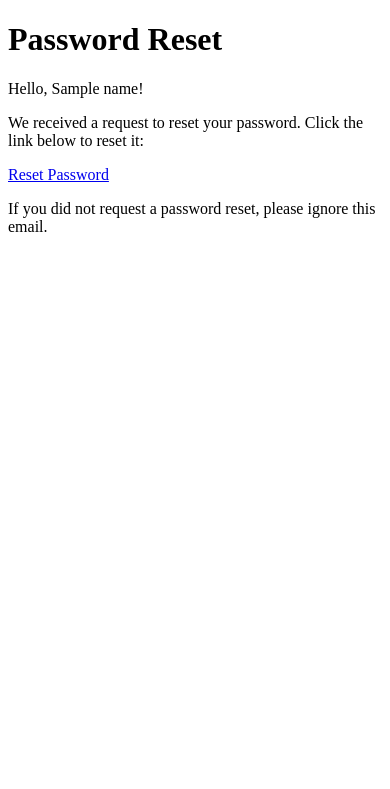
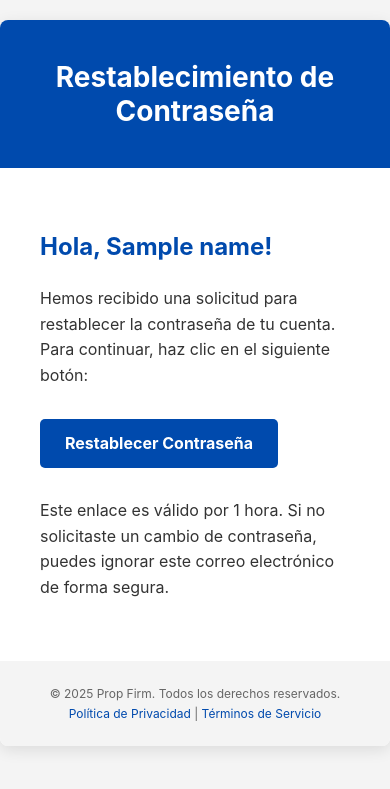
Before and after one commit to EliteCodeDev/propfirmback, a Node project: template src/templates/reset-password.hbs in a window 390 px wide. Shown: the top 789 px of the page. Run offline with Node 20 templates, Linux system fonts and the light colour scheme; the template is opened without the code that fills it: most values are stand-ins (such as "Sample title", 1, 10 or a date in 2020).

Commit message:
This commit includes several improvements and a critical bug fix.
Key changes:

1.  **Fix (auth):** Resolved a login issue where users would receive an "Invalid credentials" error. The query in `auth.service.ts` was modified to use `createQueryBuilder` to ensure the `passwordHash` is always selected, even when fetching relations.

2.  **Feat (auth):** Refactored the password reset functionality for improved security and maintainability.
    - A new `PasswordReset` entity was created to store reset tokens in a separate table, rather than on the user account.
    - The `AuthService` was updated to handle the new token generation (using UUIDs), storage, and validation logic.
    - A new endpoint `POST /auth/reset-password/confirm` was added to the `AuthController`.
    - The redundant `resetPasswordToken` field was removed from the `UserAccount` entity and all related code.

3.  **Feat (email):** Enhanced the experience for your users by replacing the basic HTML email templates for welcome messages and password resets with modern, responsive designs.

4.  **Chore (test):** Addressed several issues in the end-to-end test environment.
    - Corrected Jest configuration in `test/jest-e2e.json` to handle module path aliases.
    - Created a `.env.test` file to provide the necessary environment variables for testing.
    - Updated the application and test scripts to use the test environment configuration, resolving configuration validation errors.

```diff
--- a/package.json
+++ b/package.json
@@ -17,7 +17,7 @@
     "test:watch": "jest --watch",
     "test:cov": "jest --coverage",
     "test:debug": "node --inspect-brk -r tsconfig-paths/register -r ts-node/register node_modules/.bin/jest --runInBand",
-    "test:e2e": "jest --config ./test/jest-e2e.json"
+    "test:e2e": "NODE_ENV=test jest --config ./test/jest-e2e.json"
   },
   "dependencies": {
     "@nestjs/axios": "^4.0.1",
@@ -32,6 +32,7 @@
     "@nestjs/swagger": "^7.4.2",
     "@nestjs/throttler": "^6.4.0",
     "@nestjs/typeorm": "^10.0.2",
+    "@types/uuid": "^10.0.0",
     "axios": "^1.11.0",
     "bcrypt": "^6.0.0",
     "bcryptjs": "^3.0.2",
@@ -48,7 +49,8 @@
     "reflect-metadata": "^0.2.0",
     "rxjs": "^7.8.1",
     "swagger-ui-express": "^5.0.1",
-    "typeorm": "^0.3.25"
+    "typeorm": "^0.3.25",
+    "uuid": "^11.1.0"
   },
   "devDependencies": {
     "@eslint/js": "^9.32.0",
--- a/src/app.module.ts
+++ b/src/app.module.ts
@@ -45,7 +45,7 @@ import { ContextsModule } from './common/lib/buffer.module';
     ConfigModule.forRoot({
       isGlobal: true,
       validationSchema,
-      envFilePath: '.env',
+      envFilePath: process.env.NODE_ENV === 'test' ? '.env.test' : '.env',
       cache: true,
     }),
     // cargar namespaces de config
--- a/src/modules/auth/auth.module.ts
+++ b/src/modules/auth/auth.module.ts
@@ -10,10 +10,11 @@ import { JwtStrategy } from './strategies/jwt.strategy';
 import { UserAccount } from '../users/entities/user-account.entity';
 import { MailerModule } from '../mailer/mailer.module';
 import { jwtConfig } from '../../config';
+import { PasswordReset } from './entities/password-reset.entity';
 
 @Module({
   imports: [
-    TypeOrmModule.forFeature([UserAccount]), // sólo UserAccount
+    TypeOrmModule.forFeature([UserAccount, PasswordReset]),
     ConfigModule,
     JwtModule.registerAsync(jwtConfig),
     MailerModule,
--- a/src/modules/users/entities/user-account.entity.ts
+++ b/src/modules/users/entities/user-account.entity.ts
@@ -39,10 +39,6 @@ export class UserAccount {
 
   @Column({ length: 100, nullable: true })
   lastName?: string;
-
-  @Column({ length: 255, nullable: true })
-  @Exclude()
-  resetPasswordToken?: string;
 
   @Column({ length: 255, nullable: true })
   @Exclude()
--- a/src/modules/users/users.service.ts
+++ b/src/modules/users/users.service.ts
@@ -124,10 +124,6 @@ export class UsersService {
     return this.userRepository.save(user);
   }
 
-  async updateResetToken(id: string, resetToken: string): Promise<void> {
-    await this.userRepository.update(id, { resetPasswordToken: resetToken });
-  }
-
   async remove(id: string): Promise<void> {
     const user = await this.findById(id);
     await this.userRepository.remove(user);
--- a/src/templates/reset-password.hbs
+++ b/src/templates/reset-password.hbs
@@ -1,13 +1,89 @@
 <!DOCTYPE html>
-<html>
+<html lang="es">
 <head>
-  <title>Password Reset</title>
+    <meta charset="UTF-8">
+    <meta name="viewport" content="width=device-width, initial-scale=1.0">
+    <title>Restablecimiento de Contraseña</title>
+    <style>
+        body {
+            font-family: -apple-system, BlinkMacSystemFont, 'Segoe UI', Roboto, Helvetica, Arial, sans-serif;
+            margin: 0;
+            padding: 0;
+            background-color: #f4f4f4;
+        }
+        .container {
+            max-width: 600px;
+            margin: 20px auto;
+            background-color: #ffffff;
+            border-radius: 8px;
+            overflow: hidden;
+            box-shadow: 0 4px 15px rgba(0,0,0,0.1);
+        }
+        .header {
+            background-color: #004aad;
+            color: #ffffff;
+            padding: 40px;
+            text-align: center;
+        }
+        .header h1 {
+            margin: 0;
+            font-size: 28px;
+        }
+        .content {
+            padding: 40px;
+            line-height: 1.6;
+            color: #333333;
+        }
+        .content h2 {
+            color: #004aad;
+        }
+        .content p {
+            margin-bottom: 20px;
+        }
+        .button {
+            display: inline-block;
+            background-color: #004aad;
+            color: #ffffff;
+            padding: 12px 25px;
+            border-radius: 5px;
+            text-decoration: none;
+            font-weight: bold;
+            margin-top: 10px;
+        }
+        .footer {
+            background-color: #f4f4f4;
+            padding: 20px;
+            text-align: center;
+            font-size: 12px;
+            color: #666666;
+        }
+        .footer p {
+            margin: 5px 0;
+        }
+        .footer a {
+            color: #004aad;
+            text-decoration: none;
+        }
+    </style>
 </head>
 <body>
-  <h1>Password Reset</h1>
-  <p>Hello, {{name}}!</p>
-  <p>We received a request to reset your password. Click the link below to reset it:</p>
-  <a href="{{link}}">Reset Password</a>
-  <p>If you did not request a password reset, please ignore this email.</p>
+    <div class="container">
+        <div class="header">
+            <h1>Restablecimiento de Contraseña</h1>
+        </div>
+        <div class="content">
+            <h2>Hola, {{name}}!</h2>
+            <p>Hemos recibido una solicitud para restablecer la contraseña de tu cuenta. Para continuar, haz clic en el siguiente botón:</p>
+            <a href="{{link}}" class="button">Restablecer Contraseña</a>
+            <p style="margin-top: 30px;">Este enlace es válido por 1 hora. Si no solicitaste un cambio de contraseña, puedes ignorar este correo electrónico de forma segura.</p>
+        </div>
+        <div class="footer">
+            <p>&copy; 2025 Prop Firm. Todos los derechos reservados.</p>
+            <p>
+                <a href="#">Política de Privacidad</a> |
+                <a href="#">Términos de Servicio</a>
+            </p>
+        </div>
+    </div>
 </body>
 </html>
```
Also changed, not shown: src/modules/auth/auth.controller.ts (+9 -1 lines), src/modules/auth/auth.service.ts (+53 -15 lines), src/modules/auth/dto/confirm-password-reset.dto.ts (added, +11 -0 lines), src/modules/auth/entities/password-reset.entity.ts (added, +34 -0 lines), src/templates/welcome.hbs (+81 -4 lines), test/jest-e2e.json (+5 -2 lines), 2 other files.
